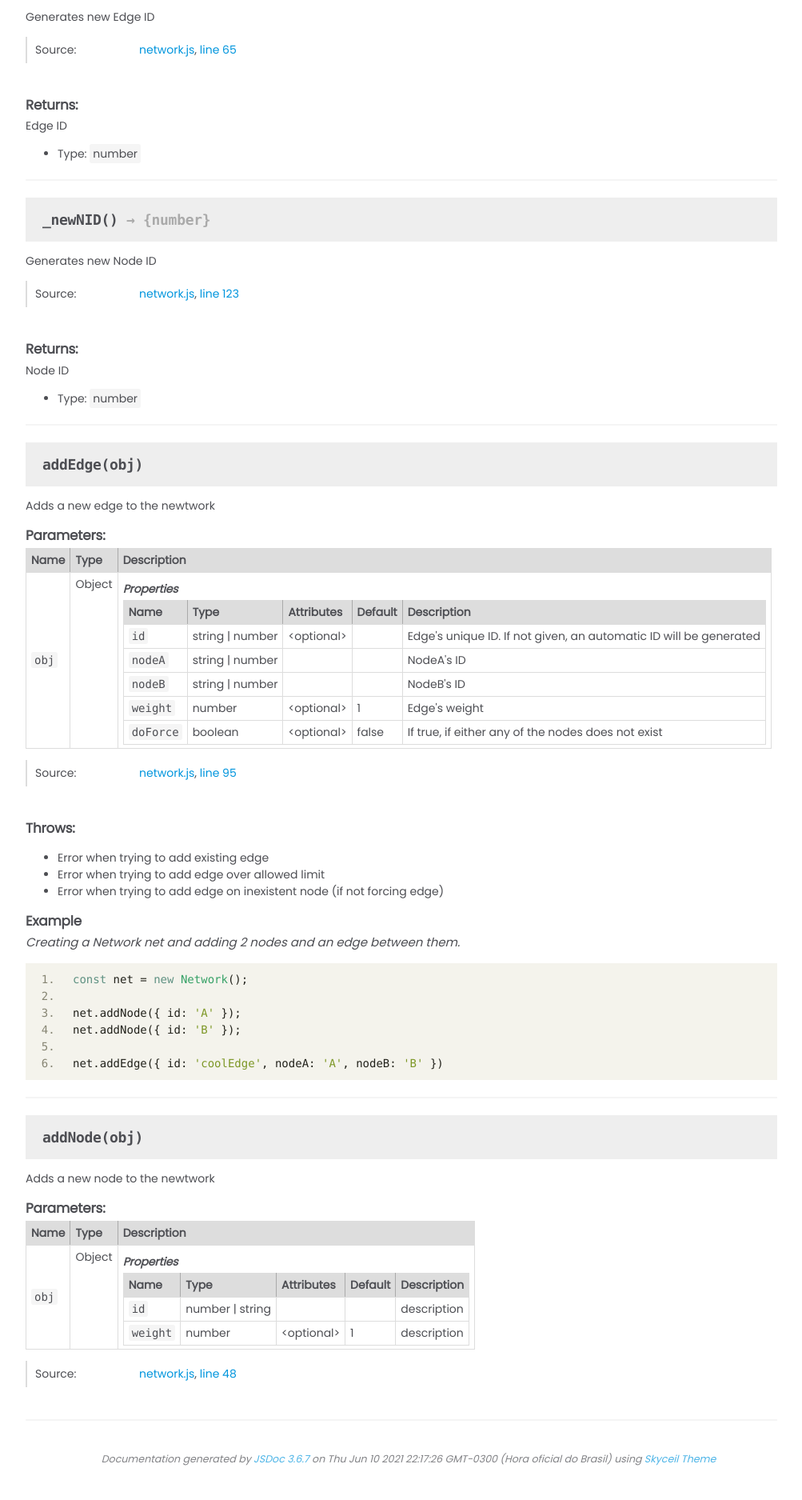
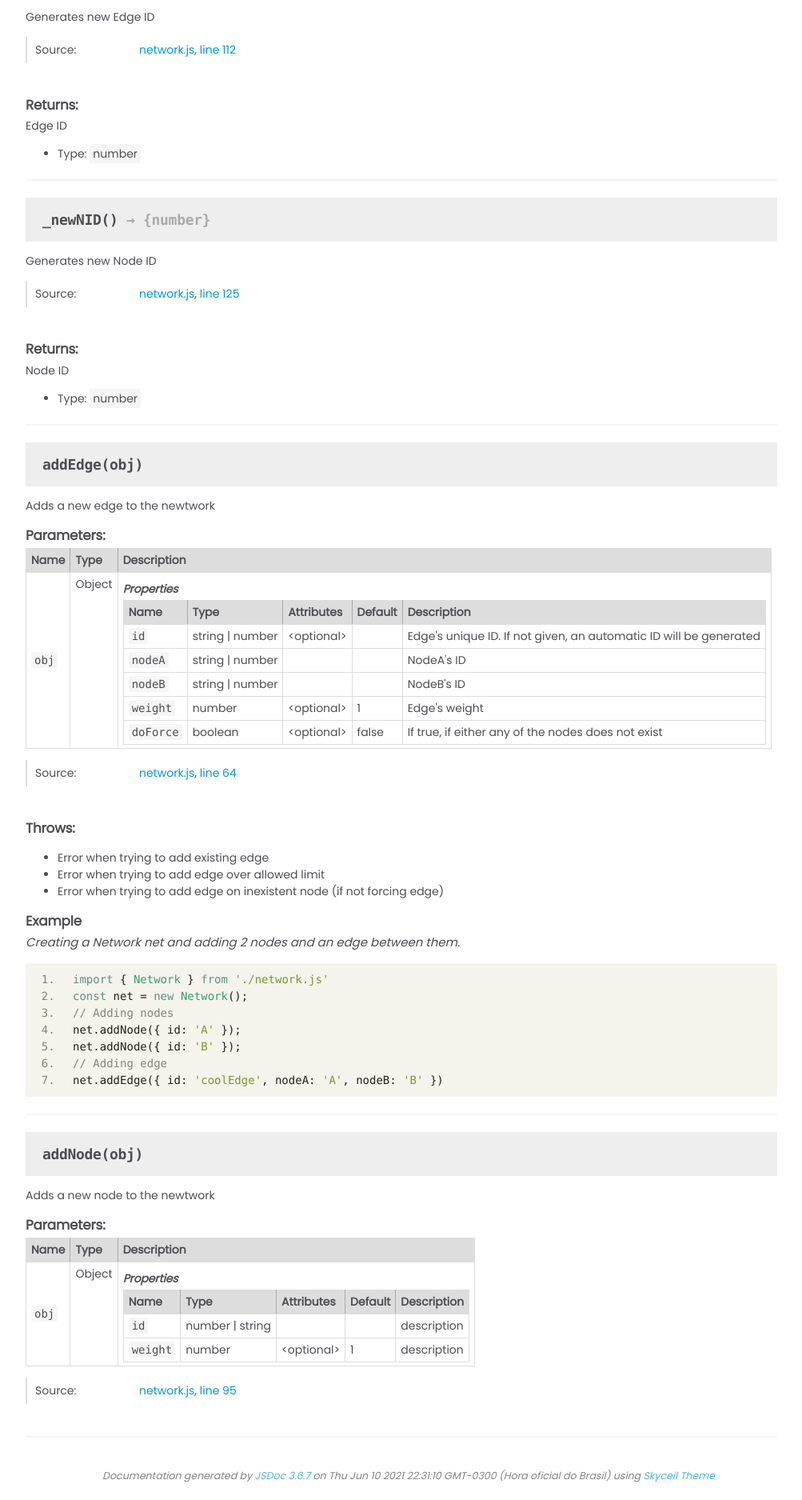
Before and after one commit to rodigu/capstone, a website: page docs/Network.html in a window 1280 px wide. Shown: the part 1336-3211 px from the top of the page at 80% size, without its empty margins (254-1257 px from the left). Before the commit the page ends 3190 px from the top, so only its background shows below. Drawn offline with nearby package versions, Linux system fonts and the light colour scheme.

Commit message:
📁Updated jsdoc

```diff
--- a/docs/Network.html
+++ b/docs/Network.html
@@ -626,7 +626,7 @@
 
     <dt class="tag-source">Source:</dt>
     <dd class="tag-source"><ul class="dummy"><li>
-        <a href="network.js.html">network.js</a>, <a href="network.js.html#line65">line 65</a>
+        <a href="network.js.html">network.js</a>, <a href="network.js.html#line112">line 112</a>
     </li></ul></dd>
 
 
@@ -735,7 +735,7 @@
 
     <dt class="tag-source">Source:</dt>
     <dd class="tag-source"><ul class="dummy"><li>
-        <a href="network.js.html">network.js</a>, <a href="network.js.html#line123">line 123</a>
+        <a href="network.js.html">network.js</a>, <a href="network.js.html#line125">line 125</a>
     </li></ul></dd>
 
 
@@ -1121,7 +1121,7 @@
 
     <dt class="tag-source">Source:</dt>
     <dd class="tag-source"><ul class="dummy"><li>
-        <a href="network.js.html">network.js</a>, <a href="network.js.html#line95">line 95</a>
+        <a href="network.js.html">network.js</a>, <a href="network.js.html#line64">line 64</a>
     </li></ul></dd>
 
 
@@ -1186,11 +1186,12 @@
 
         <p class="code-caption">Creating a Network net and adding 2 nodes and an edge between them.</p>
 
-    <pre class="prettyprint example linenums"><code>const net = new Network();
-
+    <pre class="prettyprint example linenums"><code>import { Network } from './network.js'
+const net = new Network();
+// Adding nodes
 net.addNode({ id: 'A' });
 net.addNode({ id: 'B' });
-
+// Adding edge
 net.addEdge({ id: 'coolEdge', nodeA: 'A', nodeB: 'B' })</code></pre>
 
 
@@ -1415,7 +1416,7 @@ net.addEdge({ id: 'coolEdge', nodeA: 'A', nodeB: 'B' })</code></pre>
 
     <dt class="tag-source">Source:</dt>
     <dd class="tag-source"><ul class="dummy"><li>
-        <a href="network.js.html">network.js</a>, <a href="network.js.html#line48">line 48</a>
+        <a href="network.js.html">network.js</a>, <a href="network.js.html#line95">line 95</a>
     </li></ul></dd>
 
 
@@ -1465,7 +1466,7 @@ net.addEdge({ id: 'coolEdge', nodeA: 'A', nodeB: 'B' })</code></pre>
 <br class="clear">
 
 <footer>
-    Documentation generated by <a href="https://github.com/jsdoc/jsdoc">JSDoc 3.6.7</a> on Thu Jun 10 2021 22:17:26 GMT-0300 (Hora oficial do Brasil) using <a href="https://github.com/devsnowflake/jsdoc-skyceil">Skyceil Theme</a>
+    Documentation generated by <a href="https://github.com/jsdoc/jsdoc">JSDoc 3.6.7</a> on Thu Jun 10 2021 22:31:10 GMT-0300 (Hora oficial do Brasil) using <a href="https://github.com/devsnowflake/jsdoc-skyceil">Skyceil Theme</a>
 </footer>
 
 <script>prettyPrint();</script>
```
Also changed, not shown: docs/Edge.html (+1 -1 lines), docs/Node.html (+1 -1 lines), docs/edge.js.html (+1 -1 lines), docs/index.html (+1 -1 lines), docs/network.js.html (+48 -46 lines), docs/node.js.html (+1 -1 lines).
